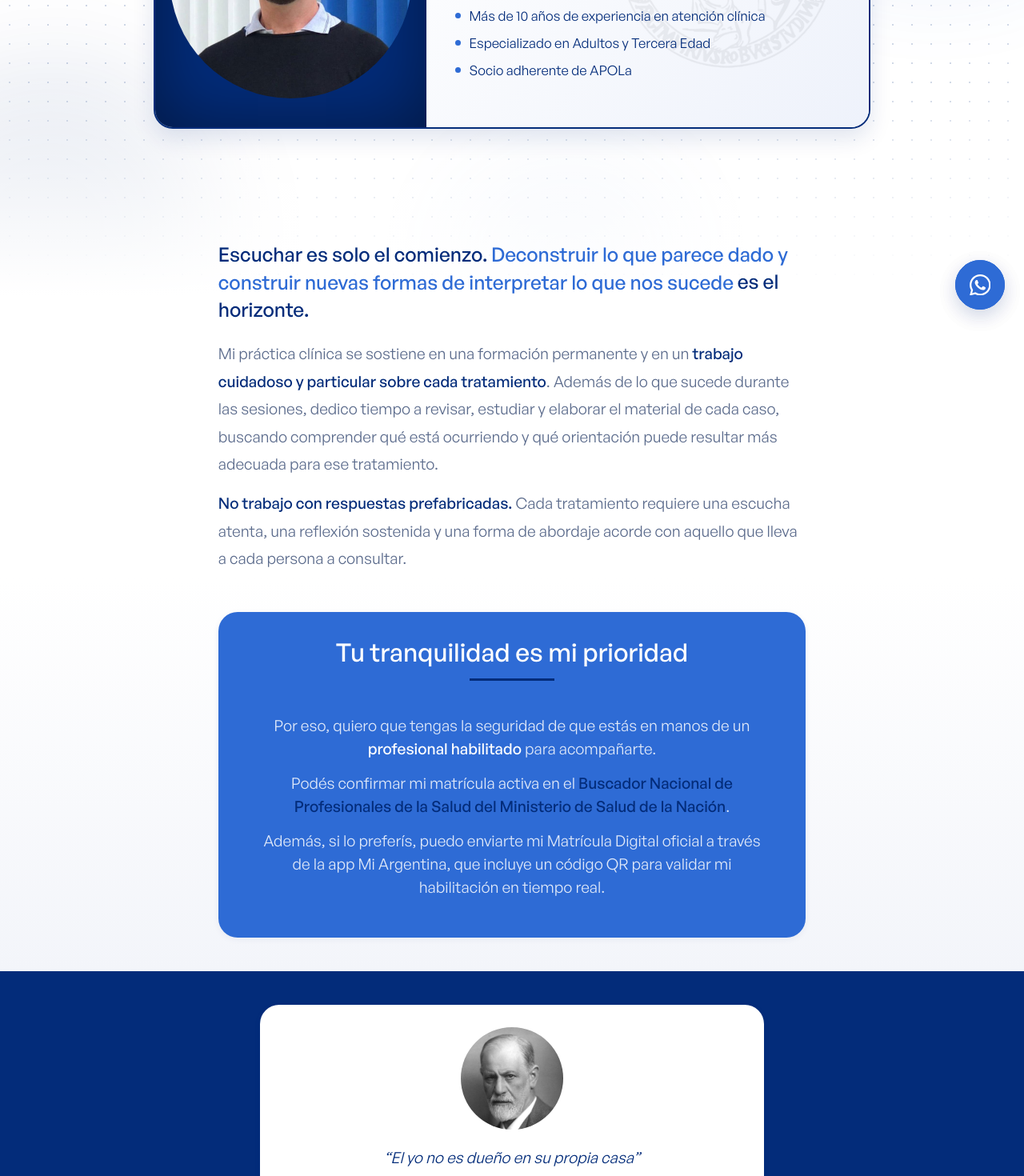
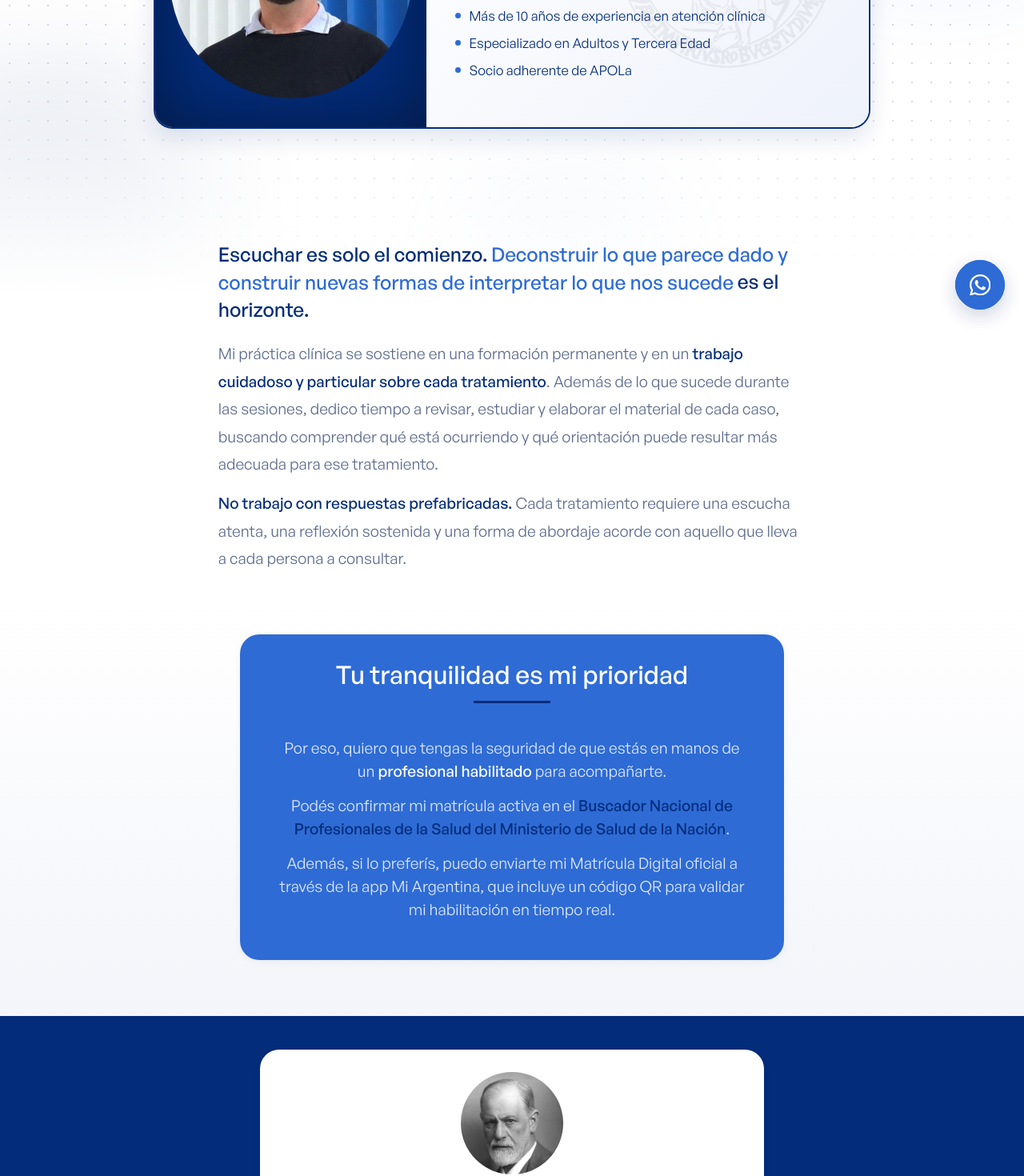
Before and after one commit to tiansanjorge/juan-pablo-sanjorge, a React (Vite) app: page /info in a window 1280 px wide. Shown: the part 389-1859 px from the top of the page at 80% size. Built offline with nearby package versions, Linux system fonts and the light colour scheme; a web font is replaced by a local one.

Commit message:
style: ajustar espaciado y ancho de card en seccion tranquilidad

```diff
--- a/src/pages/Info.jsx
+++ b/src/pages/Info.jsx
@@ -81,9 +81,9 @@ export const Info = () => {
         </div>
       </section>
 
-      <section className="section-gradient tranquilidad-section py-5">
+      <section className="section-gradient tranquilidad-section pt-5 pb-10">
         <div className="container-fluid">
-          <Reveal className="col-11 col-md-9 col-lg-7 mx-auto card-surface card-surface-primary text-center">
+          <Reveal className="col-11 tranquilidad-card mx-auto card-surface card-surface-primary text-center">
             <h2 className="section-title mb-3">
               Tu tranquilidad es mi prioridad
             </h2>
--- a/src/styles/_info.scss
+++ b/src/styles/_info.scss
@@ -4,12 +4,22 @@
   position: relative;
   z-index: 1;
   padding-top: calc(3rem + 2rem);
-  padding-bottom: 0.5rem;
+  padding-bottom: 2.5rem;
 }
 
 .tranquilidad-section {
   padding-top: 0;
   padding-bottom: 5rem;
+}
+
+.tranquilidad-card {
+  @media (min-width: 768px) {
+    width: 70%;
+  }
+
+  @media (min-width: 992px) {
+    width: 54%;
+  }
 }
 
 .info-hero-section {
```
